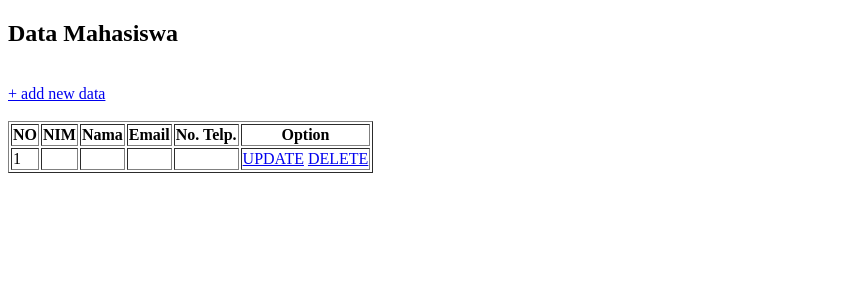
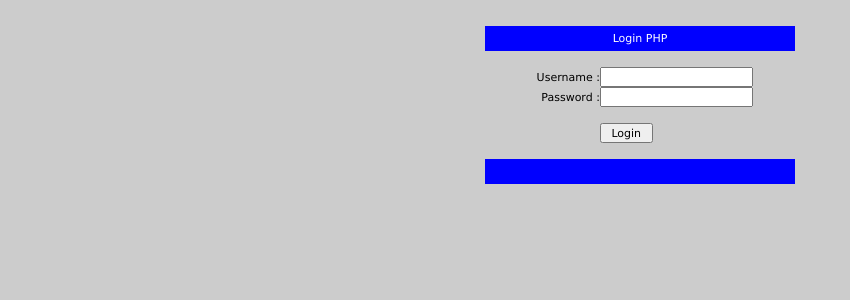
Before and after one commit to randysinatra/Final-Project-SSIP, a PHP site: page / in a window 1280 px wide. Shown: the top 300 px of the page, without its empty margins (0-850 px from the left). Run offline with PHP 8.4, Linux system fonts and the light colour scheme; tables that the repository leaves empty or names only in its code hold one stand-in row (values such as "Sample post"); data that the repository does not hold is empty.

Commit message:
Add files via upload
login

```diff
--- a/index.php
+++ b/index.php
@@ -1,48 +1,56 @@
-<!DOCTYPE html>
 <html>
-<head>
-	<title>Menampilkan Data dari Database</title>
+    <head><title>form login</title>
+    <style type="text/css">
+    table {
+        font-family: Verdana, Arial, Helvetica, sans-serif;
+        font-size: 11px;
+    }
+    input {
+        font-family: Verdana, Arial, Helvetica, sans-serif;
+        font-size: 11px;
+        height: 20px;
+    }
+    </style>
     </head>
-<body>
-
-	<h2>Data Mahasiswa</h2>
-	<br/>
-	<a href="insert.php">+ add new data</a>
-	<br/>
-	<br/>
-	<table border="1">
+    <body bgcolor="#cccccc"><br />
+        <div align="center">
+            <form name="form-login" method="POST" action="login.php">
+                <table width="310" border="0" cellpadding="0" cellspacing="0">
+                    <tr bgcolor="blue">
+                        <td height="25" colspan="2" align="center"><font color="#FFFFFF">Login PHP</font></td>
+                    </tr>
                     <tr>
-			<th>NO</th>
-			<th>NIM</th>
-			<th>Nama</th>
-			<th>Email</th>
-			<th>No. Telp.</th>
-			<th>Option</th>
+                        <td width="106" height="16"> </td>
+                        <td width="180"> </td>
                     </tr>
-
-		<?php
-		include 'koneksi.php';
-		$no = 1;
-
-		$query = "SELECT * from mahasiswa";
-		$data = mysqli_query($conn, $query);
-		while($d = mysqli_fetch_array($data)){
-			?>
                     <tr>
-				<td><?php echo $no++; ?></td>
-				<td><?php echo $d['NIM']; ?></td>
-				<td><?php echo $d['Nama']; ?></td>
-				<td><?php echo $d['Email']; ?></td>
-				<td><?php echo $d['Telp']; ?></td>
-				<td>
-					<a href="update.php?id=<?php echo $d['id']; ?>">UPDATE</a>
-					<a href="delete.php?id=<?php echo $d['id']; ?>" onclick="return confirm('Are you sure you want to delete?')">DELETE</a>
-				</td>
+                        <td height="18" align="right">Username : </td>
+                        <td><input type="text" name="user" size="20" maxlength="9"></td>
                     </tr>
-			<?php
-		}
-		?>
-
+                    <tr>
+                        <td> </td>
+                        <td> </td>
+                    </tr>
+                    <tr>
+                        <td height="18" align="right" >Password : </td>
+                        <td><input type="password" name="password" size="20"></td>
+                    </tr>
+                    <tr>
+                        <td height="16"> </td>
+                        <td> </td>
+                    </tr>
+                    <tr>
+                        <td height="18" align="top"> </td>
+                        <td align="left"><input type="submit" value=" Login "></td>
+                    </tr>
+                    <tr>
+                        <td height="16"> </td>
+                        <td> </td>
+                    </tr>
+                    <tr bgcolor="blue">
+                        <td height="25" colspan="2" align="top"> </td>
+                    </tr>
                 </table>
+            </form>
+        </div>
     </body>
-</html>
--- /dev/null
+++ b/logout.php
@@ -0,0 +1,6 @@
+<?php
+    session_start();
+    unset($_SESSION['login']);
+    session_destroy();
+    header("Location: index.php");
+?>
```
Also changed, not shown: home.php (added, +17 -0 lines), login.php (added, +33 -0 lines), php.sql (added, +58 -0 lines). Lines whose indentation alone changed are shown as unchanged.
